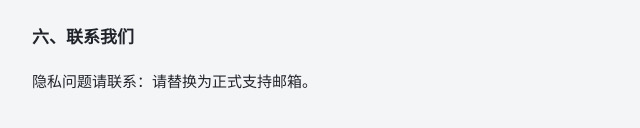
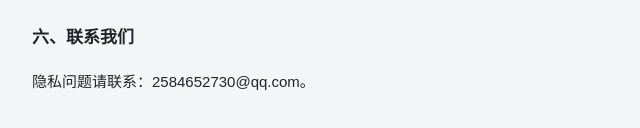
Before and after one commit to huaiyiwenhua/huaiyi-legal, a plain HTML site: page privacy.html in a window 1280 px wide. Shown: the part 854-982 px from the top of the page, 228-868 px from the left. Drawn offline with Linux system fonts and the light colour scheme.

Commit message:
Update official support email

```diff
--- a/privacy.html
+++ b/privacy.html
@@ -36,6 +36,6 @@
   <p>本应用内容属于传统文化研究与娱乐参考，不构成医疗、投资、法律、婚姻或其他专业建议，也不应作为重大决定的唯一依据。</p>
 
   <h2>六、联系我们</h2>
-  <p>隐私问题请联系：请替换为正式支持邮箱。</p>
+  <p>隐私问题请联系：2584652730@qq.com。</p>
 </body>
 </html>
```
Also changed, not shown: terms.html (+1 -1 lines).
